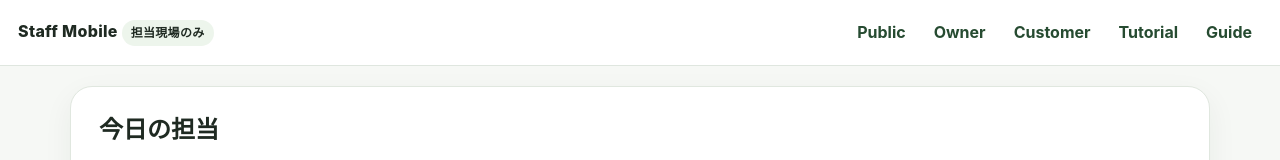
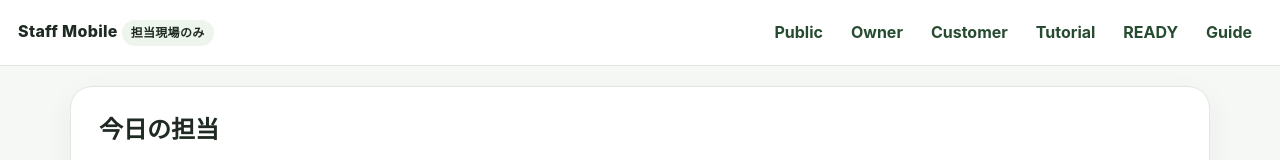
Before and after one commit to dpromstk2000-lab/dpro-landscape-exterior-standard, a plain HTML site: page site/staff.html in a window 1280 px wide. Shown: the top 160 px of the page. Drawn offline with Linux system fonts and the light colour scheme.

Commit message:
Finalize Staff standard demo

```diff
--- a/site/staff.html
+++ b/site/staff.html
@@ -1,5 +1,5 @@
 <!doctype html><html lang="ja"><head><meta charset="utf-8"><meta name="viewport" content="width=device-width,initial-scale=1"><title>Staff｜DPRO 造園・外構</title><link rel="stylesheet" href="app.css"><script src="config.js"></script></head><body>
-<header class="topbar"><div class="brand">Staff Mobile <span class="badge">担当現場のみ</span></div><nav class="nav"><a href="index.html">Public</a><a href="owner.html">Owner</a><a href="customer.html">Customer</a><a href="tutorial.html">Tutorial</a><a href="guide-center.html">Guide</a></nav></header>
+<header class="topbar"><div class="brand">Staff Mobile <span class="badge">担当現場のみ</span></div><nav class="nav"><a href="index.html">Public</a><a href="owner.html">Owner</a><a href="customer.html">Customer</a><a href="tutorial.html">Tutorial</a><a href="ready-center.html">READY</a><a href="guide-center.html">Guide</a></nav></header>
 <main class="wrap"><section class="hero"><h1>今日の担当</h1><p class="lead">現場では「確認 → 撮影 → 進捗 → 完了報告」の順に、スマホで最小入力します。</p><div id="notice" hidden aria-live="polite"></div></section><section class="grid grid-2" style="margin-top:16px"><article class="card"><h2>担当案件</h2><div id="cases" class="list"></div></article><article class="card"><h2>現場作業</h2><div id="work"><p class="muted">担当案件を選択してください。</p></div></article></section></main>
 <script type="module">import{api,esc,statusLabel,show,isDemo,uploadSignedFile}from'./app-core.js';
 const casesEl=document.querySelector('#cases'),work=document.querySelector('#work'),notice=document.querySelector('#notice');let current=null;
```
